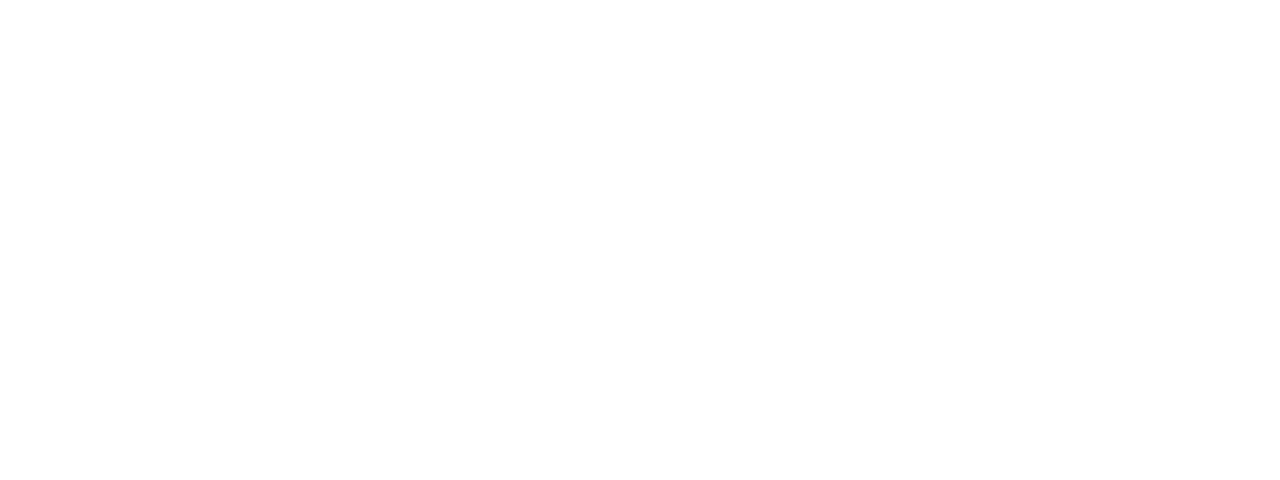
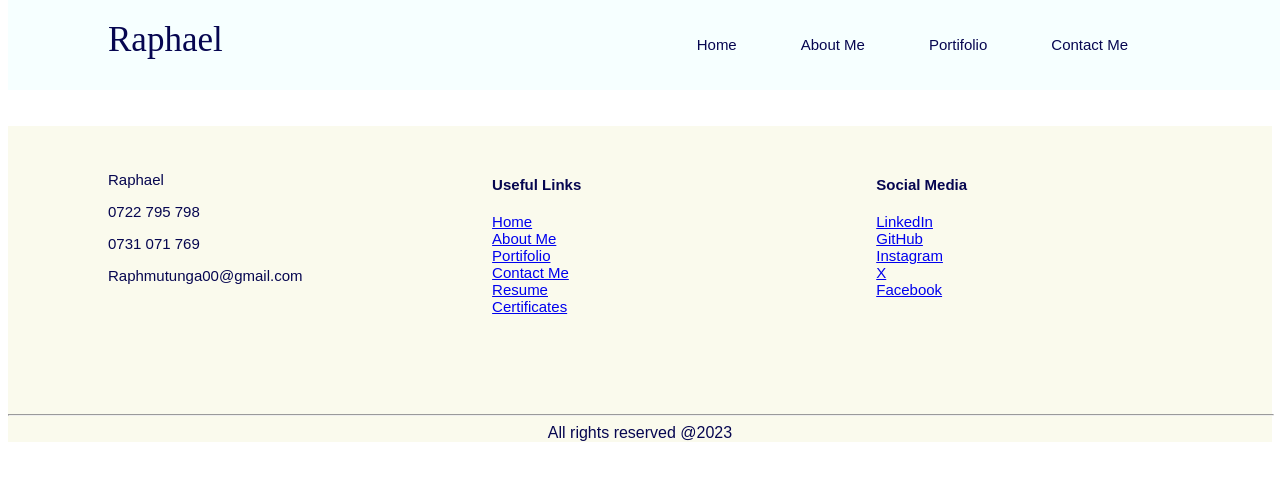
Before and after one commit to M-67r21/Raphael, a plain HTML site: page Cerificates.html in a window 1280 px wide. Drawn offline with Linux system fonts and the light colour scheme.

Commit message:
Some few changes

```diff
--- a/Cerificates.html
+++ b/Cerificates.html
@@ -0,0 +1,60 @@
+<!DOCTYPE html>
+<html lang="en">
+<head>
+    <meta charset="UTF-8">
+    <meta name="viewport" content="width=device-width, initial-scale=1.0">
+    <title>Certificates</title>
+    <link rel="stylesheet" href="Cert.css">
+</head>
+<body>
+    <!-- nav bar -->
+    <div class="nav">
+        <nav>
+            <label for="me">Raphael</label>
+            <ul>
+                <li><a href="Index.html">Home</a></li>
+                <li><a href="About.html">About Me</a></li>
+                <li><a href="Portifolio.html">Portifolio</a></li>
+                <li><a href="#Home">Contact Me</a></li>
+            </ul>
+        </nav>
+    </div>
+    These are my Certificates
+
+    <!-- Footer -->
+    <footer>
+        <section>
+            <div class="footer">
+                <div class="rap">
+                    <p>Raphael</p>
+                    <p>0722 795 798</p>
+                    <p>0731 071 769</p>
+                    <p>Raphmutunga00@gmail.com</p>
+                </div>
+                <div class="useful">
+                    <h4>Useful Links</h4>
+                    <a href="Index.html">Home</a> <br>
+                    <a href="About.html">About Me</a> <br>
+                    <a href="Portifolio.html">Portifolio</a> <br>
+                    <a href="#Home">Contact Me</a> <br>
+                    <a href="Resume.html">Resume</a> <br>
+                    <a href="Cerificates.html">Certificates</a>
+                </div>
+                <div class="socials">
+                    <h4>Social Media</h4>
+                    <a href="https">LinkedIn</a> <br>
+                    <a href="https">GitHub</a> <br>
+                    <a href="https">Instagram</a> <br>
+                    <a href="https">X</a> <br>
+                    <a href="https">Facebook</a>
+                </div>
+            </div>
+        </section>
+        <!-- line separating -->
+        <hr>
+        <div class="copy">
+            All rights reserved @2023
+        </div>
+    </footer>
+</body>
+</html>
--- /dev/null
+++ b/Cert.css
@@ -0,0 +1,80 @@
+.nav{
+    width: 100%;
+    position: fixed;
+    display: flex;
+    top: 0%;
+}
+label{
+   font-size: 35px;
+   padding-left: 100px;
+   color: rgb(6, 6, 80);
+}
+nav{
+    width: 100%;
+    height: 70px;
+    flex:1;
+    background-color: rgb(246, 255, 255);
+    padding-top: 20px;
+    padding-right: 100px;
+}
+nav ul{
+    float: right;
+    margin-right:none;
+
+
+}
+nav ul li{
+    display: inline-block;
+    position: relative;
+    margin-right: 60px;
+    height: px;
+
+
+
+}
+nav ul li a{
+    color: rgb(6, 6, 80);
+    font-size: 15px;
+    font-family: Arial, Helvetica, sans-serif;
+    display: block;
+    text-decoration: none;
+
+}
+nav ul li a:hover{
+    color: #1c9e22;
+}
+/* Footer */
+footer{
+    font-family: Arial, Helvetica, sans-serif;
+    margin-top: 100px;
+    background-color: rgb(250, 250, 237);
+    width: 100%;
+}
+.footer{
+    display: flex;
+    color: rgb(6, 6, 80);
+    font-size: 15px;
+    height: 250px;
+    padding-top: 30px;
+    padding-left: 100px;
+}
+.rap{
+    width: 33%;
+}
+.useful{
+    width: 33%;
+}
+.socials{
+    width: 33%;
+}
+hr{
+  color: black;
+  width: 100%;
+
+}
+.copy{
+    color: rgb(6, 6, 80);
+    font-family: Arial, Helvetica, sans-serif;
+    /* align-items: center; */
+    text-align: center;
+}
--- /dev/null
+++ b/Res.css
@@ -0,0 +1,81 @@
+.nav{
+    width: 100%;
+    position: fixed;
+    display: flex;
+    top: 0%;
+}
+label{
+   font-size: 35px;
+   padding-left: 100px;
+   color: rgb(6, 6, 80);
+}
+nav{
+    width: 100%;
+    height: 70px;
+    flex:1;
+    background-color: rgb(246, 255, 255);
+    padding-top: 20px;
+    padding-right: 100px;
+}
+nav ul{
+    float: right;
+    margin-right:none;
+
+
+}
+nav ul li{
+    display: inline-block;
+    position: relative;
+    margin-right: 60px;
+    height: px;
+
+
+
+}
+nav ul li a{
+    color: rgb(6, 6, 80);
+    font-size: 15px;
+    font-family: Arial, Helvetica, sans-serif;
+    display: block;
+    text-decoration: none;
+
+}
+nav ul li a:hover{
+    color: #1c9e22;
+}
+
+/* Footer */
+footer{
+    font-family: Arial, Helvetica, sans-serif;
+    margin-top: 100px;
+    background-color: rgb(250, 250, 237);
+    width: 100%;
+}
+.footer{
+    display: flex;
+    color: rgb(6, 6, 80);
+    font-size: 15px;
+    height: 250px;
+    padding-top: 30px;
+    padding-left: 100px;
+}
+.rap{
+    width: 33%;
+}
+.useful{
+    width: 33%;
+}
+.socials{
+    width: 33%;
+}
+hr{
+  color: black;
+  width: 100%;
+
+}
+.copy{
+    color: rgb(6, 6, 80);
+    font-family: Arial, Helvetica, sans-serif;
+    /* align-items: center; */
+    text-align: center;
+}
```
Also changed, not shown: About.html (+2 -1 lines), Contact.css (+57 -11 lines), Contact.html (+25 -15 lines), Index.html (+2 -1 lines), Portifolio.html (+2 -1 lines), Projects.html (added, +11 -0 lines), Resume.html (+2 -1 lines).
